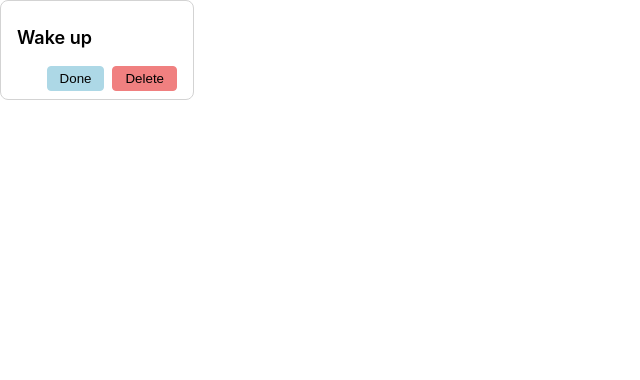
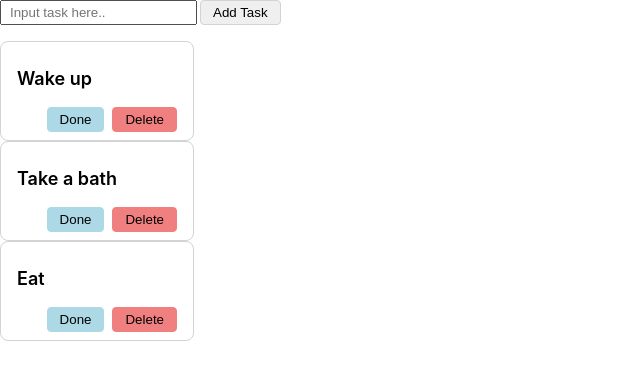
Before and after one commit to dyankristoper/react-todo-app, a React (Create React App) app: page / in a window 1280 px wide. Shown: the top 380 px of the page, without its empty margins (0-640 px from the left). Built offline with nearby package versions, Linux system fonts and the light colour scheme.

Commit message:
Feat: Added add task functionality

```diff
--- a/package.json
+++ b/package.json
@@ -11,6 +11,7 @@
     "react-dom": "^18.2.0",
     "react-scripts": "5.0.1",
     "styled-components": "^5.3.5",
+    "uuid": "^8.3.2",
     "web-vitals": "^2.1.4"
   },
   "scripts": {
--- a/src/App.js
+++ b/src/App.js
@@ -1,20 +1,40 @@
-import { useState } from 'react';
+import { useState, useReducer } from 'react';
 
 import TodoItem from './components/TodoItem';
+import TodoForm from './components/TodoForm';
+
+const initialState = {
+  items: [
+    { id: 1, name: "Wake up", status: "todo" },
+    { id: 2, name: "Take a bath", status: "inprogress" },
+    { id: 3, name: "Eat", status: "completed" },
+  ]
+};
+
+const todoReducer = ( state, action ) => {
+  switch( action.type ){
+    case 'ADD_TASK':
+      return { ...state, items: [ ...state.items, action.payload ] }
+    default:
+      return state;
+  }
+}
 
 const App = () => {
-  const initialItems = [
-    { id: 1, name: "Wake up", status: "pending" }
-  ];
 
-  const [ items, setItems ] = useState( initialItems );
+  const [ state, dispatch ] = useReducer( todoReducer, initialState );
 
   return (
-    <div>
-      {
-        items.map( item => <TodoItem name={item.name} status={item.status} key={item.id} /> )
-      }
-    </div>
+    <main>
+      <div>
+        <TodoForm dispatch={ dispatch } tasks={ state.items } />
+      </div>
+      <div>
+        {
+          state.items.map( item => <TodoItem name={item.name} status={item.status} key={item.id} /> )
+        }
+      </div>
+    </main>
   )
 }
 
--- a/src/components/TodoForm.jsx
+++ b/src/components/TodoForm.jsx
@@ -1,6 +1,56 @@
-const TodoForm = () => {
+import React, { useState } from 'react';
+import { v4 as uuidv4 } from 'uuid';
+
+import InputStyled from "./styled/Input.styled";
+import Button from "./styled/Button.styled";
+
+const TodoForm = ({ tasks, dispatch }) => {
+  const [ task, setTask ] = useState();
+  const [ error, setError ] = useState('');
+
+  const displayError = ( message ) => {
+    setError( message );
+    setTimeout(()=>{
+      setError('');
+    }, 1000);
+  }
+
+  const clearForm = () => {
+    setTask('');
+  }
+
+  const onAddTaskEvent = (e) => {
+    e.preventDefault();
+
+    if( tasks.some( task => task.name === task ) || task === '' ){
+      displayError('Invalid Input.');
+    }else{
+      dispatch({ type: 'ADD_TASK', payload: { id: uuidv4(), name: task, status: 'todo' } });
+      clearForm();
+    }
+  }
+
   return (
-    <div>TodoForm</div>
+    <React.Fragment>
+      <form>
+        <InputStyled
+          value={task}
+          onChange={e => setTask(e.target.value)}
+          placeholder='Input task here..'
+        ></InputStyled>
+
+        <Button
+          onClick={ onAddTaskEvent } >
+            Add Task
+        </Button>
+
+        <p>
+          <small>
+            { error }
+          </small>
+        </p>
+      </form>
+    </React.Fragment>
   )
 }
 
--- /dev/null
+++ b/src/components/styled/Input.styled.jsx
@@ -0,0 +1,8 @@
+import styled from 'styled-components';
+
+const InputStyled = styled.input`
+    padding: 3px 8px;
+    margin-right: 3px;
+`;
+
+export default InputStyled;
```
Also changed, not shown: src/components/styled/Button.styled.jsx (renamed from src/components/styled/Button.styled.js), 1 other file (tests, documents, lock files or other folders).
